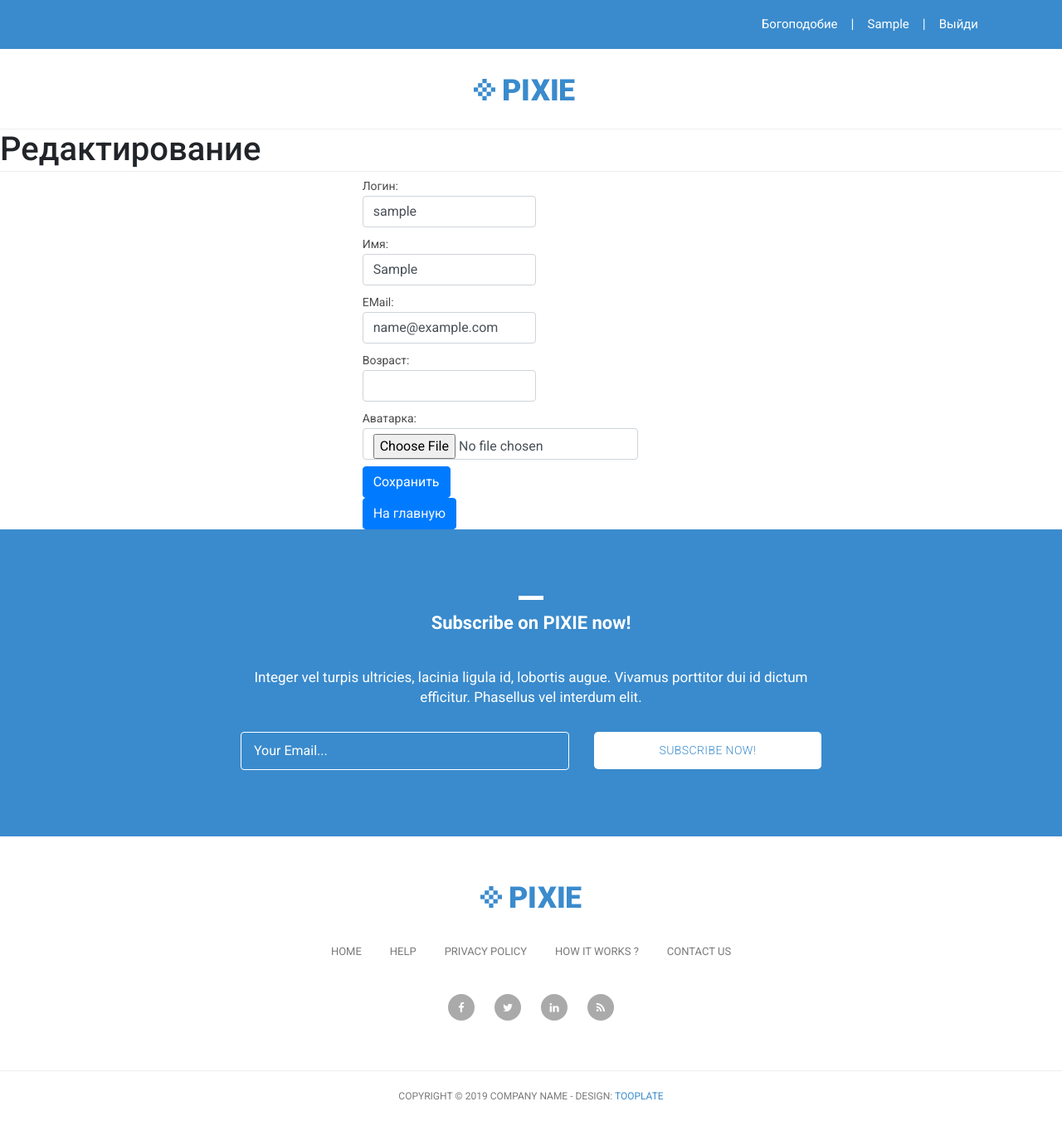
After one commit to SMbgitt/Django, a Django app: page /auth/edit/ in a window 1280 px wide. The commit adds this page. Shown: the whole page at 83% size. Run offline with Django 4.2, Linux system fonts and the light colour scheme; the visitor is signed in with stand-in values (Sample User, id 1); parts of the project's set-up code (start-up, migrations or seed data) failed here and were passed over; some libraries are stand-ins or nearby versions.

Commit message:
second lesson_8(before it was lesson_7) add edit.html and some updates

```diff
--- a/authap/forms.py
+++ b/authap/forms.py
@@ -1,4 +1,4 @@
-from django.contrib.auth.forms import AuthenticationForm, UserCreationForm
+from django.contrib.auth.forms import AuthenticationForm, UserCreationForm, UserChangeForm
 from django import forms
 from authap.models import ShopUser
 
@@ -38,3 +38,28 @@ class ShopUserRegisterForm(UserCreationForm):
             raise forms.ValidationError("Шкет, а ты не попутал?")
 
         return data
+
+class ShopUserEditForm(UserChangeForm):
+
+
+    class Meta:
+        model = ShopUser
+        fields = ('username', 'first_name', 'password', 'email', 'age', 'avatar')
+
+
+    def __init__(self, *args, **kwargs):
+        super().__init__(*args, **kwargs)
+
+        # можно назначить стили каждому полю
+        for field_name, field in self.fields.items():
+            field.widget.attrs['class'] = 'form-control'
+            field.help_text = ''
+
+
+    def clean_age(self):
+        data = self.cleaned_data['age']
+
+        if data < 10:
+            raise forms.ValidationError("Шкет, а ты не попутал?")
+
+        return data
--- a/authap/urls.py
+++ b/authap/urls.py
@@ -1,8 +1,9 @@
 from django.urls import path
-from authap.views import login, logout, register
+from authap.views import login, logout, register, edit
 app_name = 'authap'
 urlpatterns = [
     path('login/', login, name='login'),
     path('logout/', logout, name='logout'),
     path('register/', register, name='register'),
+    path('edit/', edit, name='edit'),
 ]
--- a/authap/views.py
+++ b/authap/views.py
@@ -1,7 +1,7 @@
 from django.http import HttpResponseRedirect
 from django.shortcuts import render
 from django.contrib import auth
-from authap.forms import ShopUserLoginForm, ShopUserRegisterForm
+from authap.forms import ShopUserLoginForm, ShopUserRegisterForm, ShopUserEditForm
 from django.urls import reverse
 
 
@@ -48,3 +48,23 @@ def register(request):
     }
 
     return render(request, 'auth/register.html', context)
+
+def edit(request):
+    title = 'редактирование'
+
+    if request.method == 'POST':
+        edit_form = ShopUserEditForm(request.POST, request.FILES, instance=request.user)
+
+        if edit_form.is_valid():
+            edit_form.save()
+            return HttpResponseRedirect(reverse('index'))
+
+    else:
+        edit_form = ShopUserEditForm(instance=request.user)
+
+    context = {
+        'title': title,
+        'edit_form': edit_form,
+    }
+
+    return render(request, 'auth/edit.html', context)
--- /dev/null
+++ b/stepshop/static/assets/css/style.css
@@ -0,0 +1,3 @@
+.user_avatar{
+    width: 320px;
+}
--- /dev/null
+++ b/stepshop/templates/auth/edit.html
@@ -0,0 +1,57 @@
+{% extends '../base.html' %}
+{% load static %}
+
+{% block title %}
+    {{ title|capfirst }}
+{% endblock %}
+
+{% block content %}
+<div class="contain">
+    <h1>{{ title|capfirst }}</h1>
+
+    <div class="row">
+        <div class="mx-auto col-4">
+            {% if user.avatar %}
+            <div class="user_avatar">
+                <img src="{{ user.avatar.url }}"
+                     alt="{{ user.username }}"
+                     class="rounded-circle user_avatar">
+            </div>
+            {% endif %}
+
+            <form action="{% url 'auth:edit' %}" class="form-horizontal" method="post"
+                  enctype="multipart/form-data">
+                {% csrf_token %}
+                <p>
+                    <label>Логин:
+                    {{ edit_form.username}}</label>
+                </p>
+                <p>
+                    <label>Имя:
+                    {{ edit_form.first_name}}</label>
+                </p>
+                <p>
+                    <label>EMail:
+                    {{ edit_form.email}}</label>
+                </p>
+                <p>
+                    <label>Возраст:
+                    {{ edit_form.age}}</label>
+                </p>
+                <p>
+                    <label>Аватарка:
+                    {{ edit_form.avatar}}</label>
+                </p>
+                <button class="btn btn-round btn-primary" type="submit">
+                    Сохранить
+                </button>
+            </form>
+
+            <button class="btn btn-primary">
+                <a href="{% url 'index' %}" class="text-light">На главную</a>
+            </button>
+        </div>
+    </div>
+
+</div>
+{% endblock %}
--- a/stepshop/templates/base.html
+++ b/stepshop/templates/base.html
@@ -21,6 +21,7 @@
     <link rel="stylesheet" href="{% static 'assets/css/fontawesome.css' %}">
     <link rel="stylesheet" href="{% static 'assets/css/tooplate-main.css' %}">
     <link rel="stylesheet" href="{% static 'assets/css/owl.css' %}">
+    <link rel="stylesheet" href="{% static 'assets/css/style.css' %}">
     {% block css %}
     {% endblock %}
 <!--
@@ -35,15 +36,26 @@ https://www.tooplate.com/view/2114-pixie
     <div id="pre-header">
       <div class="container">
         <div class="row">
-          <div class="col-md-12">
-            <span>
-              {% if user.is_authenticated %}
-                {{ user.username }}
-                | <a href="{% url 'auth:logout' %}" class="text-light">Выйди</a>
-              {% else %}
-                <a href="{% url 'auth:login' %}" class="text-light">Войти</a>
+          <div class="col-md-12 d-flex justify-content-end align-items-center text-light">
+            {% if user.is_authenticated %}
+              {% if user.is_superuser %}
+                <a href="/admin/" class="nav-link">
+                  <span>
+                  Богоподобие
+                  </span>
+                </a>
+              |
               {% endif %}
-            </span>
+              <a href="{% url 'auth:edit' %}" class="nav-link">
+                <span>
+                  {{ user.first_name | default:'Безымянность' }}
+                </span>
+              </a>
+              |
+              <a href="{% url 'auth:logout' %}" class="nav-link"><span>Выйди</span></a>
+            {% else %}
+              <a href="{% url 'auth:login' %}" class="nav-link"><span>Войти</span></a>
+            {% endif %}
           </div>
         </div>
       </div>
```
